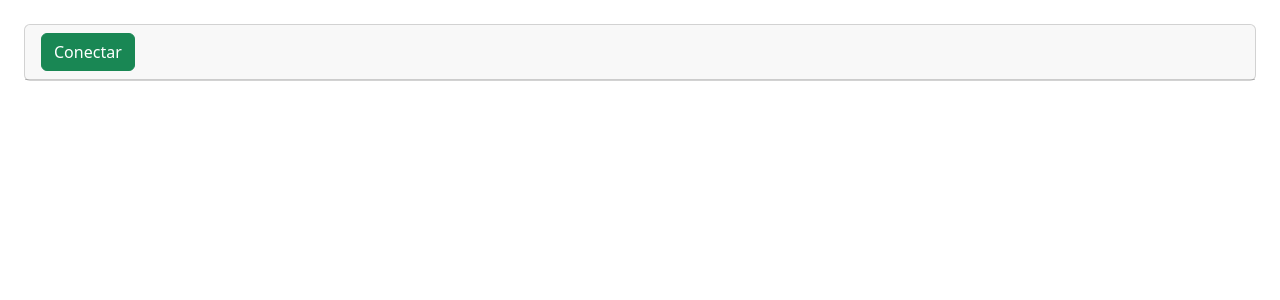
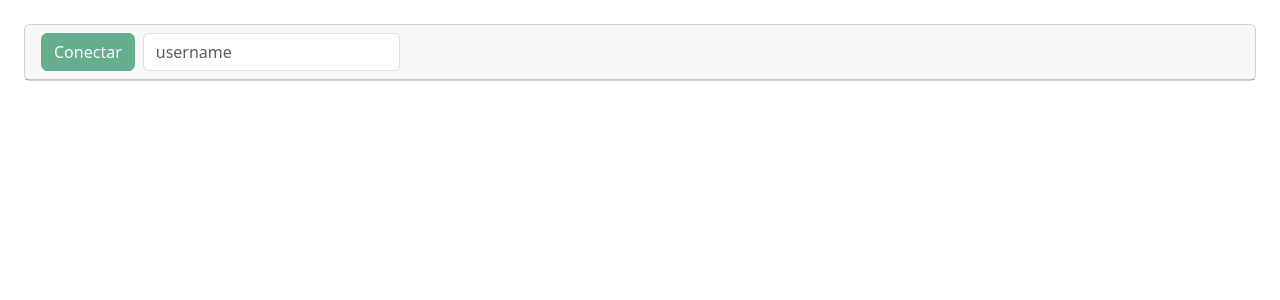
Before and after one commit to Leonard-Hernandez/chat-app, an Angular app: page /chat in a window 1280 px wide. Shown: the top 300 px of the page. Built offline with nearby package versions, Linux system fonts and the light colour scheme.

Commit message:
add: login with username

```diff
--- a/src/app/chat/chat.component.html
+++ b/src/app/chat/chat.component.html
@@ -3,21 +3,36 @@
         <ul class="nav nav-pills card-header-pills">
             @if (!connected) {
             <li class="nav-item mx-2">
-                    <button class="btn btn-success" type="button" (click)="connect()">Conectar</button>
+                <button class="btn btn-success" type="button" (click)="connect()" [disabled]="!message.username">
+                    Conectar
+                </button>
+            </li>
+            <li class="nav-item">
+                <input type="text" class="form-control" [(ngModel)]="message.username" placeholder="username"
+                    name="username" />
             </li>
             }@else {
             <li class="nav-item">
-                    <button class="btn btn-warning" type="button" (click)="disconnect()">Cerrar Chat</button>
+                <button class="btn btn-warning" type="button" (click)="disconnect()">
+                    Cerrar Chat
+                </button>
             </li>
             }
         </ul>
     </div>
     @if (connected) {
-        <div class="card-body" style="overflow: scroll; height: 360px;">
+    <div class="card-body" style="overflow: scroll; height: 360px">
         <ul class="list-group list-group-flush">
             @for (message of messages; track $index) {
             <li class="list-group-item list-group-item-light">
-                        {{message.fecha | date:'shortTime'}} : {{message.text}}
+                @if (message.type == 'NEW_USER') {
+                {{ message.fecha | date : "shortTime" }} : {{ message.text }}
+                <span [ngStyle]="{ color: message.color }">{{ message.username }}</span>
+                } @if (message.type == 'MESSAGE') {
+                {{ message.fecha | date : "shortTime" }}
+                <span [ngStyle]="{ color: message.color }">{{ message.username }}</span>
+                dice: <br />{{ message.text }}
+                }
             </li>
             }
         </ul>
@@ -26,9 +41,12 @@
     <div class="card-footer">
         <form class="form-inline">
             <div class="form-group mx-3">
-                    <input type="text" class="form-control" [(ngModel)]="message.text" placeholder="Escribe tu mensaje" name="text">
+                <input type="text" class="form-control" [(ngModel)]="message.text" placeholder="Escribe tu mensaje"
+                    name="text" />
             </div>
-                <button class="btn btn-primary" type="submit" (click)="sendMessage()">Enviar</button>
+            <button class="btn btn-primary" type="submit" (click)="sendMessage()">
+                Enviar
+            </button>
         </form>
     </div>
     }
--- a/src/app/chat/chat.component.ts
+++ b/src/app/chat/chat.component.ts
@@ -37,9 +37,22 @@ export class ChatComponent implements OnInit{
       this.client.subscribe('/chat/mensaje', e => {
         let message: Message = JSON.parse(e.body) as Message;
         message.fecha = new Date(message.fecha);
+
+        if(!this.message.color && message.type == 'NEW_USER' && this.message.username == message.username){
+          this.message.color = message.color
+        }
+
         this.messages.push(message);
         console.log(message);
       });
+
+      this.message.type = 'NEW_USER';
+
+      this.client.publish({
+        destination: '/app/mensaje',
+        body: JSON.stringify(this.message)
+      });
+
     }
 
     this.client.onDisconnect = (frame) => {
@@ -58,6 +71,7 @@ export class ChatComponent implements OnInit{
   }
 
   sendMessage():void{
+    this.message.type = 'MESSAGE';
     this.client.publish({
       destination: '/app/mensaje',
       body: JSON.stringify(this.message)
--- a/src/app/chat/models/message.ts
+++ b/src/app/chat/models/message.ts
@@ -1,4 +1,7 @@
 export class Message {
     text: string = '';
     fecha!: Date;
+    username: string = '';
+    type: string = '';
+    color: string = '';
 }
```
Lines whose indentation alone changed are shown as unchanged.
